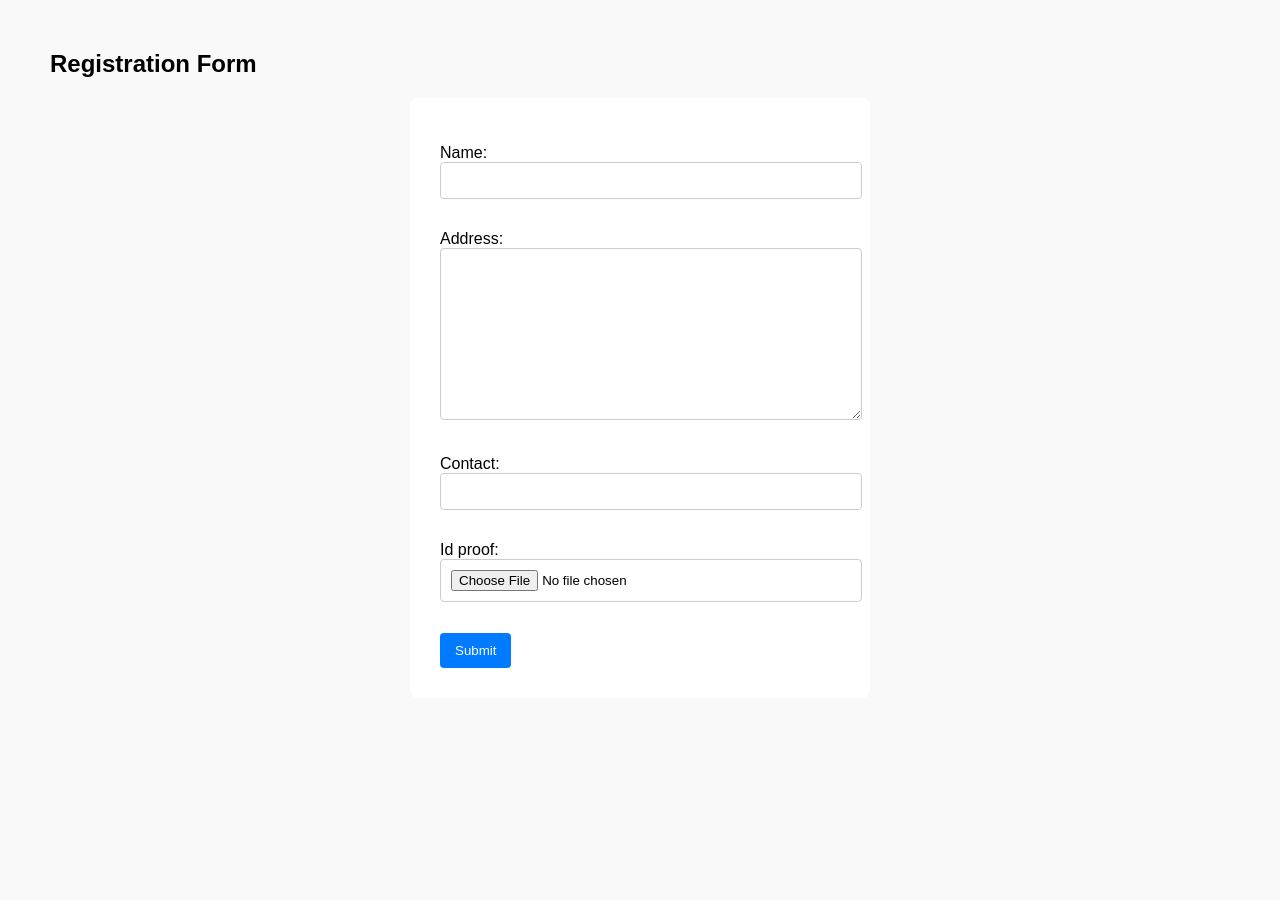
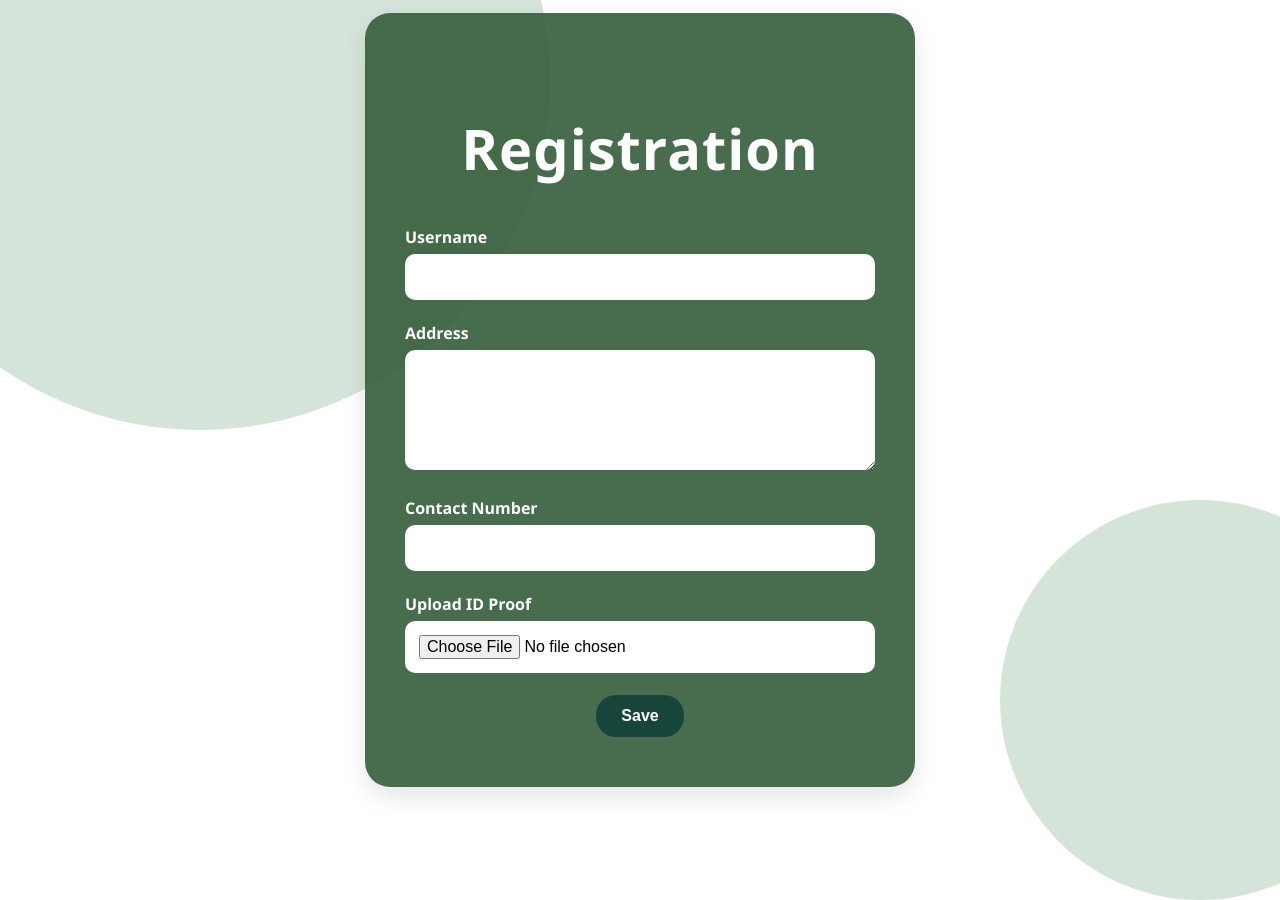
Before and after one commit to Jhaykeeh/CSIT327-G2-MyRelief, a Django app: page / in a window 1280 px wide; the page is wider, and only the part inside the window is pictured. Before the commit the page ends 668 px from the top of that part, so only its background shows below. Run offline with Django 5.2, Linux system fonts and the light colour scheme.

Commit message:
Update registration page design with professional green theme and circles

```diff
--- a/MyReliefSystem/settings.py
+++ b/MyReliefSystem/settings.py
@@ -28,7 +28,7 @@
 
     # Your custom app
     'register',
-    'login' ,
+
 ]
 
 MIDDLEWARE = [
--- a/register/forms.py
+++ b/register/forms.py
@@ -2,9 +2,12 @@
 from .models import Registration
 
 class RegistrationForm(forms.ModelForm):
+    # Add a text input for username
+    username = forms.CharField(max_length=150, label="Username")
+
     class Meta:
         model = Registration
-        fields = ['name', 'address', 'contact', 'id_proof']
+        fields = ['username', 'address', 'contact', 'id_proof']  # exclude user field
 
     def clean_contact(self):
         contact = self.cleaned_data.get('contact')
--- a/register/templates/register.html
+++ b/register/templates/register.html
@@ -1,21 +1,146 @@
 <!DOCTYPE html>
-<html>
+<html lang="en">
 <head>
-    <title>Registration Form</title>
+    <meta charset="UTF-8">
+    <title>Registration</title>
     <style>
-        body { font-family: Arial; margin: 50px; background: #f9f9f9; }
-        form { background: white; padding: 30px; width: 400px; margin: auto; border-radius: 8px; }
-        input, textarea { width: 100%; margin-bottom: 15px; padding: 10px; border-radius: 4px; border: 1px solid #ccc; }
-        button { background: #007bff; color: white; border: none; padding: 10px 15px; border-radius: 4px; }
-        button:hover { background: #0056b3; }
+        /* --- Body Styling --- */
+        body {
+            font-family: 'Segoe UI', Tahoma, Geneva, Verdana, sans-serif;
+            background-color: #ffffff; /* white background */
+            margin: 0;
+            padding: 0;
+            min-height: 100vh;
+            display: flex;
+            justify-content: center;
+            align-items: center;
+            position: relative;
+            overflow: hidden; /* prevent scrolling */
+        }
+
+        /* --- Top-left semi-transparent circle --- */
+        body::before {
+            content: '';
+            position: absolute;
+            top: -270px;
+            left: -150px;
+            width: 700px;
+            height: 700px;
+            background-color: rgba(47, 122, 62, 0.2); /* green, semi-transparent */
+            border-radius: 50%;
+            z-index: 0;
+        }
+
+        /* --- Bottom-right smaller circle --- */
+        body::after {
+            content: '';
+            position: absolute;
+            bottom: -100px;  /* slightly off-screen */
+            right: -120px;   /* slightly off-screen */
+            width: 400px;    /* smaller than top-left */
+            height: 400px;
+            background-color: rgba(47, 122, 62, 0.2); /* semi-transparent green */
+            border-radius: 50%;
+            z-index: 0;
+        }
+
+        /* --- Form Container --- */
+        .form-container {
+            position: relative;
+            z-index: 1; /* above the background circles */
+            background-color: rgba(53, 94, 59, 0.9); /* #355E3B with 90% opacity */
+            padding: 50px 40px;
+            width: 470px;
+            border-radius: 25px;
+            box-shadow: 0 10px 25px rgba(0,0,0,0.1);
+        }
+
+        /* --- Form Heading --- */
+        h2 {
+            text-align: center;
+            font-weight: 800;
+            font-size: 56px;
+            color: #ffffff; /* white text */
+            margin-bottom: 40px;
+            letter-spacing: 1px;
+        }
+
+        /* --- Labels --- */
+        label {
+            display: block;
+            margin-bottom: 6px;
+            font-weight: 600;
+            color: #fdfdfd;
+        }
+
+        /* --- Inputs and Textarea --- */
+        input, textarea {
+            width: 100%;
+            padding: 14px;
+            margin-bottom: 22px;
+            border-radius: 10px;
+            border: none;
+            background-color: #ffffff; /* white inputs */
+            font-size: 16px;
+            box-sizing: border-box;
+        }
+
+        input:focus, textarea:focus {
+            outline: none;
+            box-shadow: 0 0 6px rgba(31,122,62,0.4);
+        }
+
+        textarea {
+            min-height: 60px;
+            max-height: 120px;
+            resize: vertical;
+        }
+
+        /* --- Save Button --- */
+        .save-btn {
+            background-color: #18453B; /* dark green */
+            color: white;
+            border: none;
+            padding: 12px 25px;
+            font-size: 16px;
+            font-weight: 600;
+            border-radius: 20px;
+            cursor: pointer;
+            transition: background 0.3s ease;
+        }
+
+        .save-btn:hover {
+            background-color: #15572a;
+        }
+
+        /* --- Button Container --- */
+        .btn-container {
+            text-align: center;
+        }
     </style>
 </head>
 <body>
-    <h2>Registration Form</h2>
-    <form method="POST" enctype="multipart/form-data">
-        {% csrf_token %}
-        {{ form.as_p }}
-        <button type="submit">Submit</button>
-    </form>
+    <div class="form-container">
+        <h2>Registration</h2>
+        <form method="POST" enctype="multipart/form-data">
+            {% csrf_token %}
+
+            <label for="{{ form.username.id_for_label }}">Username</label>
+            {{ form.username }}
+
+            <label for="{{ form.address.id_for_label }}">Address</label>
+            {{ form.address }}
+
+            <label for="{{ form.contact.id_for_label }}">Contact Number</label>
+            {{ form.contact }}
+
+            <label for="{{ form.id_proof.id_for_label }}">Upload ID Proof</label>
+            {{ form.id_proof }}
+
+            <div class="btn-container">
+                <button type="submit" class="save-btn">Save</button>
+            </div>
+        </form>
+    </div>
 </body>
 </html>
```
